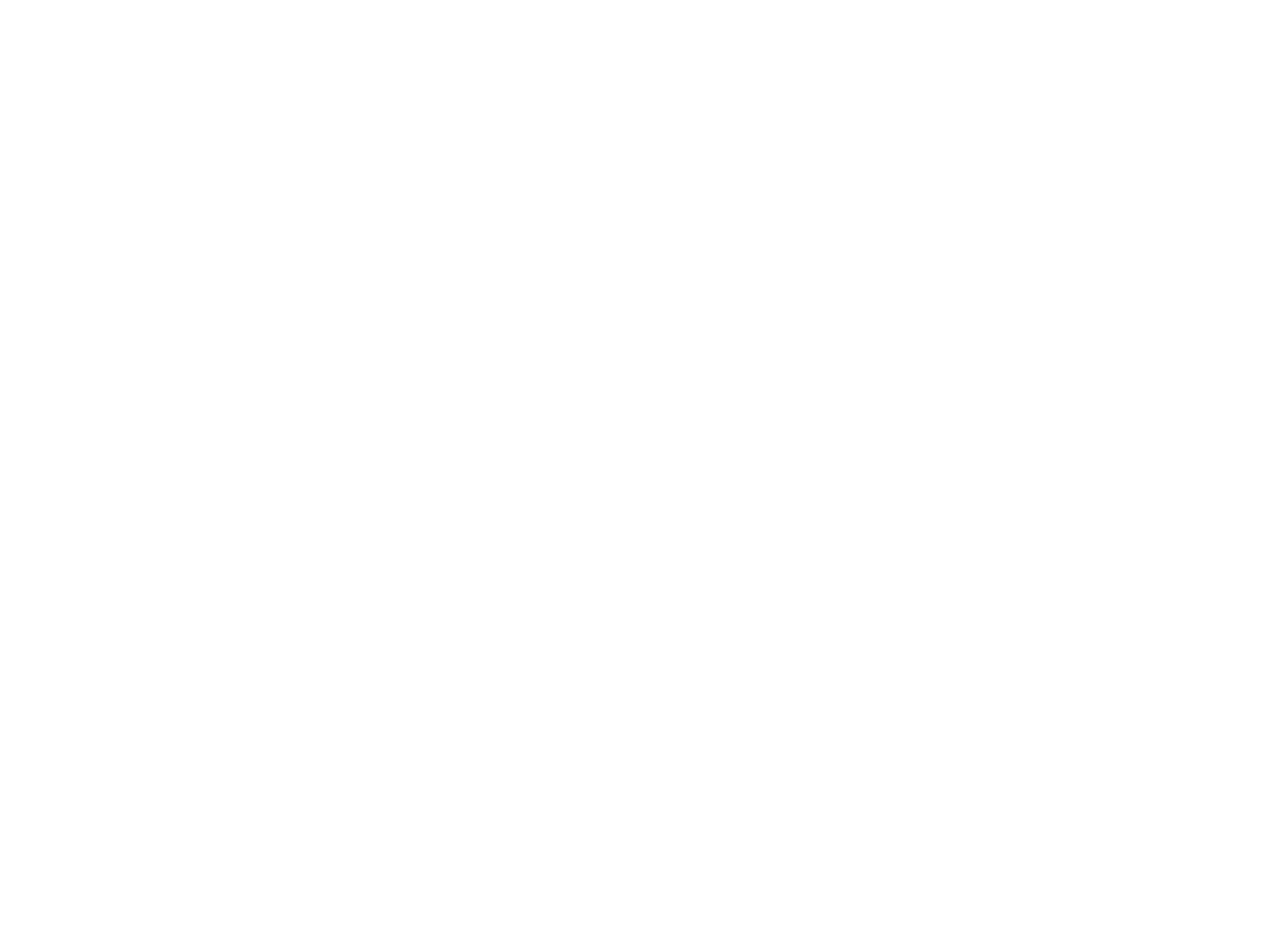
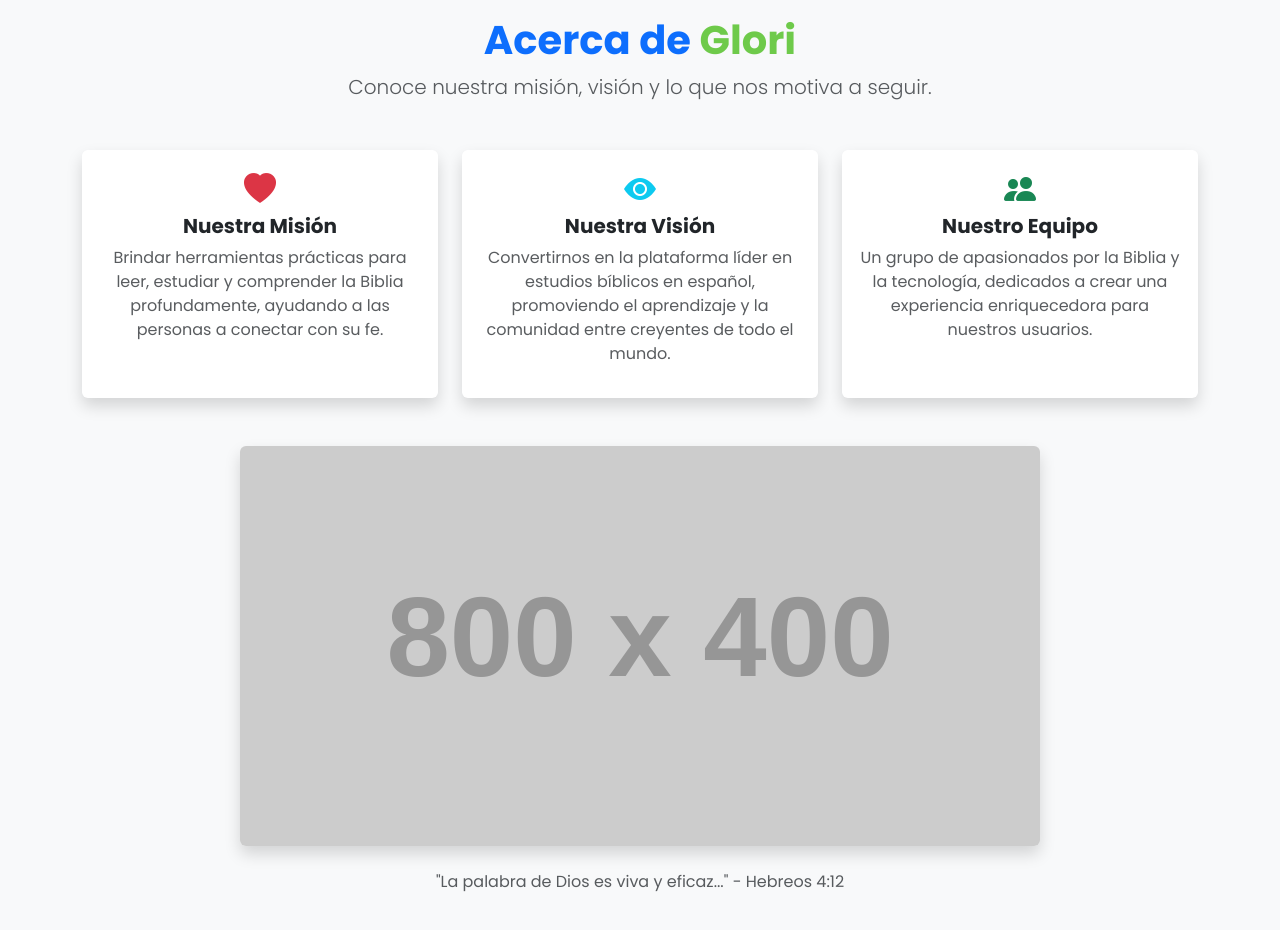
Before and after one commit to axxving/app-biblia-axv, a React (Vite) app: page / in a window 1280 px wide. Shown: the part 880-1810 px from the top of the page. Before the commit the page ends 848 px from the top, so only its background shows below. Built offline with nearby package versions, Linux system fonts and the light colour scheme.

Commit message:
feat: about

```diff
--- a/src/components/page/Page.jsx
+++ b/src/components/page/Page.jsx
@@ -1,6 +1,7 @@
 import React from 'react';
 import { Header } from './sections/header/Header';
 import { Hero } from './sections/hero/Hero';
+import { About } from './sections/about/About';
 
 export const Page = () => {
     const pageStyle = {
@@ -14,6 +15,7 @@
         <div style={pageStyle}>
             <Header />
             <Hero />
+            <About />
         </div>
     );
 };
--- /dev/null
+++ b/src/components/page/sections/about/About.jsx
@@ -0,0 +1,96 @@
+import React from 'react';
+import 'bootstrap/dist/css/bootstrap.min.css';
+
+export const About = () => {
+    return (
+        <section className="bg-light py-5" id="about">
+            <div className="container">
+                {/* Título */}
+                <div className="text-center mb-5">
+                    <h2 className="fw-bold display-6 text-primary">
+                        Acerca de{' '}
+                        <span style={{ color: '#6eca4a' }}>Glori</span>
+                    </h2>
+                    <p className="lead text-muted">
+                        Conoce nuestra misión, visión y lo que nos motiva a
+                        seguir.
+                    </p>
+                </div>
+
+                <div className="row g-4">
+                    {/* Misión */}
+                    <div className="col-lg-4">
+                        <div className="card border-0 shadow h-100">
+                            <div className="card-body text-center">
+                                <i
+                                    className="bi bi-heart-fill text-danger mb-4"
+                                    style={{ fontSize: '2rem' }}
+                                ></i>
+                                <h5 className="fw-bold">Nuestra Misión</h5>
+                                <p className="text-muted">
+                                    Brindar herramientas prácticas para leer,
+                                    estudiar y comprender la Biblia
+                                    profundamente, ayudando a las personas a
+                                    conectar con su fe.
+                                </p>
+                            </div>
+                        </div>
+                    </div>
+
+                    {/* Visión */}
+                    <div className="col-lg-4">
+                        <div className="card border-0 shadow h-100">
+                            <div className="card-body text-center">
+                                <i
+                                    className="bi bi-eye-fill text-info mb-4"
+                                    style={{ fontSize: '2rem' }}
+                                ></i>
+                                <h5 className="fw-bold">Nuestra Visión</h5>
+                                <p className="text-muted">
+                                    Convertirnos en la plataforma líder en
+                                    estudios bíblicos en español, promoviendo el
+                                    aprendizaje y la comunidad entre creyentes
+                                    de todo el mundo.
+                                </p>
+                            </div>
+                        </div>
+                    </div>
+
+                    {/* Equipo */}
+                    <div className="col-lg-4">
+                        <div className="card border-0 shadow h-100">
+                            <div className="card-body text-center">
+                                <i
+                                    className="bi bi-people-fill text-success mb-4"
+                                    style={{ fontSize: '2rem' }}
+                                ></i>
+                                <h5 className="fw-bold">Nuestro Equipo</h5>
+                                <p className="text-muted">
+                                    Un grupo de apasionados por la Biblia y la
+                                    tecnología, dedicados a crear una
+                                    experiencia enriquecedora para nuestros
+                                    usuarios.
+                                </p>
+                            </div>
+                        </div>
+                    </div>
+                </div>
+
+                {/* Imagen Inspiradora */}
+                <div className="row mt-5">
+                    <div className="col-12 text-center">
+                        <img
+                            src="https://via.placeholder.com/800x400"
+                            alt="Inspiración de Glori"
+                            className="img-fluid rounded shadow"
+                        />
+                        <p className="mt-4 text-muted">
+                            "La palabra de Dios es viva y eficaz..." - Hebreos
+                            4:12
+                        </p>
+                    </div>
+                </div>
+            </div>
+        </section>
+    );
+};
--- a/src/index.css
+++ b/src/index.css
@@ -7,3 +7,7 @@
 a {
     cursor: pointer;
 }
+
+#header {
+    z-index: 1000;
+}
```
